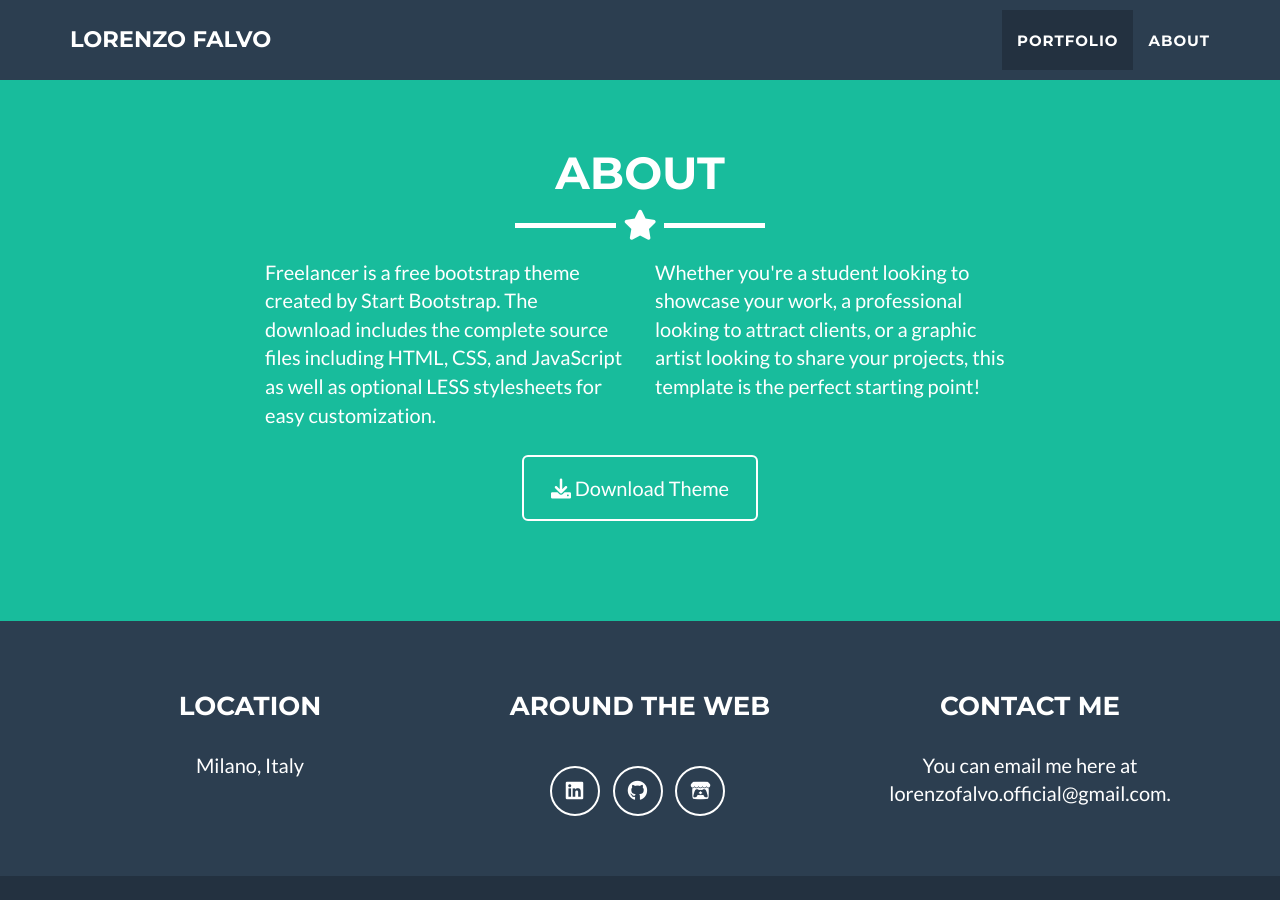
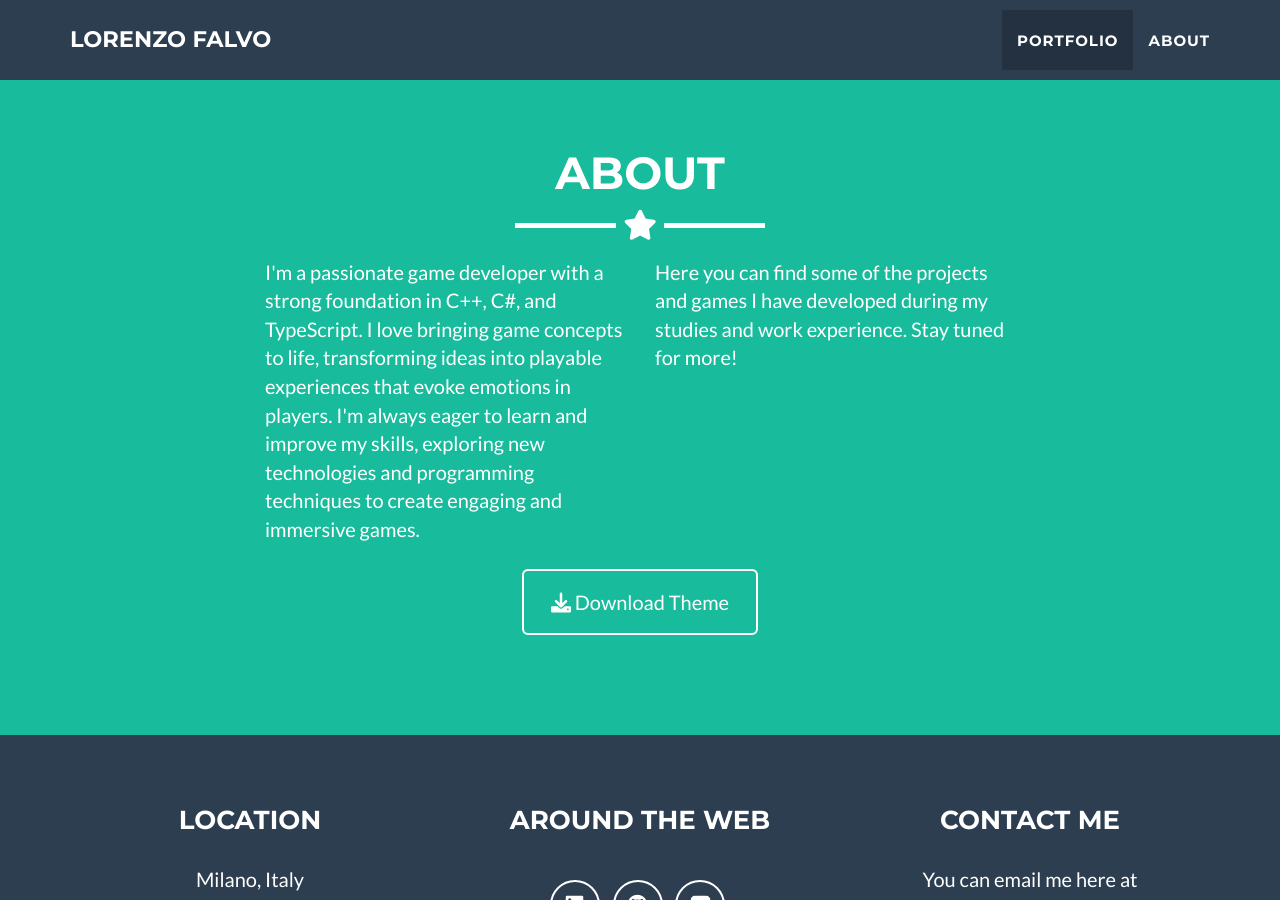
Before and after one commit to Lorenzo-Falvo/Portfolio, a Jekyll site: the page built from _posts/2014-01-04-amadori.markdown, in a window 1280 px wide and 900 px high, scrolled down 1330 px. Built offline with Jekyll 4.4.1, drawn with Linux system fonts in a browser that asks for light colours.

Commit message:
Modify about me copy

```diff
--- a/_includes/about.html
+++ b/_includes/about.html
@@ -9,13 +9,13 @@
     </div>
     <div class="row">
       <div class="col-lg-4 col-lg-offset-2">
-        <p>Freelancer is a free bootstrap theme created by Start Bootstrap. The download includes the complete
-          source files including HTML, CSS, and JavaScript as well as optional LESS stylesheets for easy
-          customization.</p>
+        <p>I'm a passionate game developer with a strong foundation in C++, C#, and TypeScript.
+          I love bringing game concepts to life, transforming ideas into playable experiences that evoke emotions in players.
+          I'm always eager to learn and improve my skills, exploring new technologies and programming techniques to create engaging and immersive games.</p>
       </div>
       <div class="col-lg-4">
-        <p>Whether you're a student looking to showcase your work, a professional looking to attract clients, or
-          a graphic artist looking to share your projects, this template is the perfect starting point! </p>
+        <p>Here you can find some of the projects and games I have developed during my studies and work experience.
+          Stay tuned for more!</p>
       </div>
       <div class="col-lg-8 col-lg-offset-2 text-center">
         <a href="https://github.com/jeromelachaud/freelancer-theme" class="btn btn-lg btn-outline">
--- a/_posts/2014-01-04-amadori.markdown
+++ b/_posts/2014-01-04-amadori.markdown
@@ -1,6 +1,6 @@
 ---
 layout: default
-modal-id: 4
+modal-id: 1
 date: 2023-01-01
 img: amadori.png
 alt: image-alt
```
